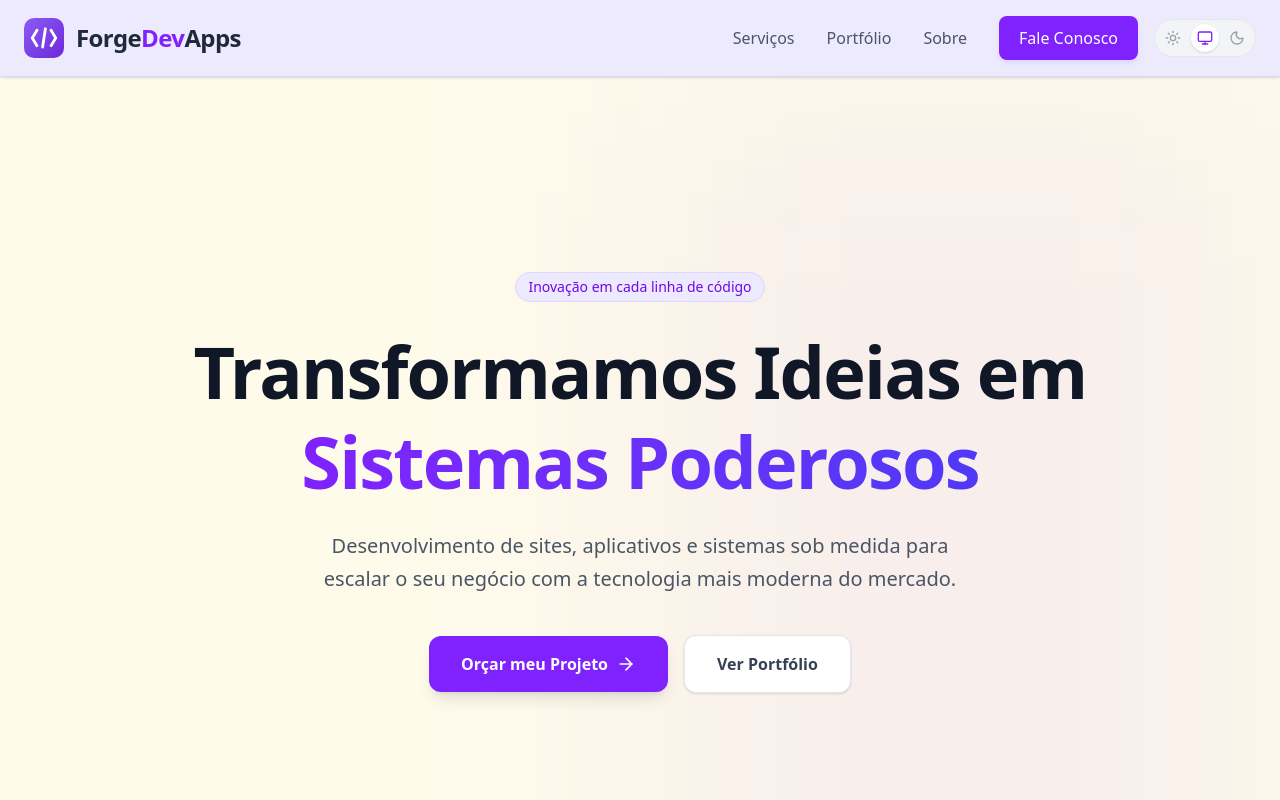
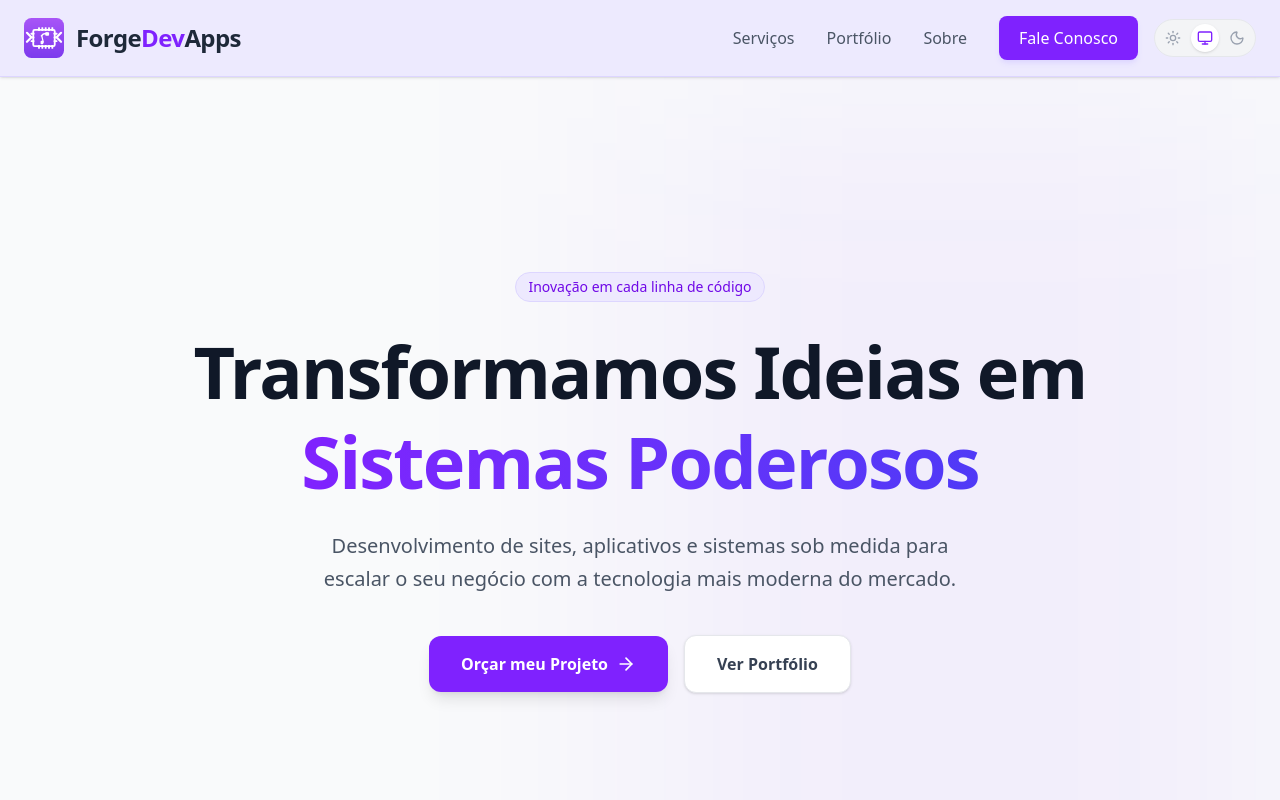
Before and after one commit to ArturMineiro/forge_dev_apps, a React (Vite) app: page / in a window 1280 px wide. Shown: the top 800 px of the page. Built offline with nearby package versions, Linux system fonts and the light colour scheme.

Commit message:
fix: Ajustando fundo para cinza claro no modo claro

```diff
--- a/src/App.tsx
+++ b/src/App.tsx
@@ -11,18 +11,18 @@ function App() {
   return (
     <ThemeProvider defaultTheme="system" storageKey="vite-ui-theme">
       {/* ESTRUTURA GLOBAL DE CORES:
-          Light Mode: bg-amber-50 (Amarelo Creme Suave) + Texto Cinza Escuro
-          Dark Mode: bg-slate-950 (Azul Noturno) + Texto Branco
+          Light Mode: Fundo Lilás Claro (bg-violet-100), textos cinza escuro (text-gray-800)
+          Dark Mode: Fundo Cinza Escuro (bg-slate-950), textos cinza claro (text-gray-100)
       */}
-      <div className="relative min-h-screen transition-colors duration-500 ease-in-out bg-amber-50 dark:bg-slate-950 text-gray-800 dark:text-gray-100 pt-20 overflow-x-hidden">
+      <div className="relative min-h-screen transition-colors duration-500 ease-in-out bg-gray-50 dark:bg-slate-950 text-gray-800 dark:text-gray-100 pt-20 overflow-x-hidden">
 
-        {/* EFEITO BLOB (Apenas no Dark Mode) */}
+        {/* EFEITO BLOB (Aparece SOMENTE no Dark Mode no site todo) */}
         <div className="fixed inset-0 z-0 pointer-events-none hidden dark:block">
            <div className="absolute top-0 right-0 w-[500px] h-[500px] bg-violet-600/20 blur-[120px] rounded-full mix-blend-screen animate-pulse"></div>
            <div className="absolute bottom-0 left-0 w-[500px] h-[500px] bg-indigo-600/10 blur-[120px] rounded-full mix-blend-screen"></div>
         </div>
 
-        {/* Conteúdo */}
+        {/* Conteúdo do Site (z-10 para ficar acima do fundo) */}
         <div className="relative z-10">
           <Navbar />
           <Hero />
```
Also changed, not shown: public/1favicon.svg (added), public/favicon.svg.
